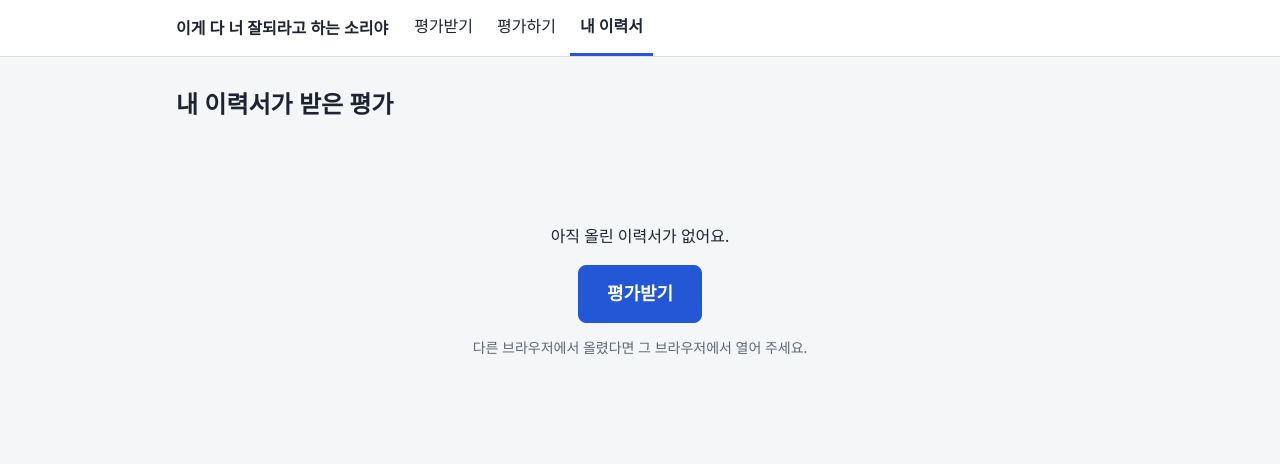
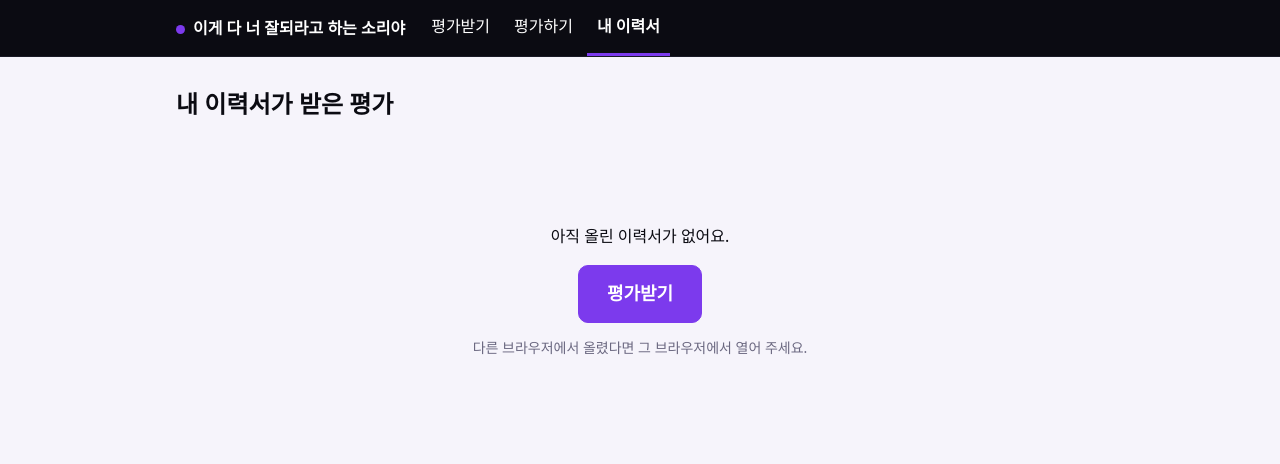
Before and after one commit to tlswltjq/kirothon-team-011, a Spring Boot app: page /my.html in a window 1280 px wide. Shown: the top 464 px of the page. Run offline with Spring Boot 4, Linux system fonts and the light colour scheme; some of the project's set-up classes (security, data sources, template engines, error pages and the like) are left out, and stand-ins take their place.

Commit message:
Restyle global CSS and nav with purple/black/white tokens

```diff
--- a/src/main/resources/static/css/app.css
+++ b/src/main/resources/static/css/app.css
@@ -1,44 +1,55 @@
 :root {
-  --bg: #f5f6f8; --card: #fff; --text: #1d2330; --muted: #5d6676; --line: #d9dde5;
-  --primary: #2457d6; --primary-dark: #1b44a8; --danger: #c62828; --ok: #1b7f3b; --warn-bg: #fff6df;
+  --ink: #0B0B12; --ink-2: #1A1A26; --white: #FFFFFF; --paper: #F6F4FB;
+  --purple: #7C3AED; --purple-dark: #5B21B6; --purple-soft: #EDE9FE; --purple-glow: #A78BFA;
+  --muted: #6B6880; --line: #E4E0F0; --ok: #15803D; --warn: #B45309; --err: #B91C1C;
+  /* 기존 이름 호환 별칭(다른 파일이 참조 중) */
+  --bg: var(--paper); --card: var(--white); --text: var(--ink);
+  --primary: var(--purple); --primary-dark: var(--purple-dark); --danger: var(--err); --warn-bg: #FEF3E2;
+  --shadow: 0 2px 12px rgba(124, 58, 237, .10);
 }
 * { box-sizing: border-box; }
-body { margin: 0; background: var(--bg); color: var(--text);
+body { margin: 0; background: var(--paper); color: var(--ink);
   font-family: "Noto Sans KR", "Apple SD Gothic Neo", "Malgun Gothic", system-ui, sans-serif; line-height: 1.55; }
-header.nav { background: var(--card); border-bottom: 1px solid var(--line); }
+header.nav { background: var(--ink); border-bottom: 1px solid var(--ink-2); }
 header.nav nav { max-width: 960px; margin: 0 auto; padding: 0 16px; display: flex; flex-wrap: wrap; align-items: center; gap: 4px; }
-header.nav a.brand { font-weight: 700; margin-right: 12px; padding: 14px 0; border-bottom: 0; }
-header.nav a { color: var(--text); text-decoration: none; padding: 14px 10px; border-bottom: 3px solid transparent; }
-header.nav a:hover { color: var(--primary); }
-header.nav a.current { border-bottom-color: var(--primary); font-weight: 600; }
+header.nav a.brand { font-weight: 700; margin-right: 12px; padding: 14px 0; border-bottom: 0; color: var(--white); }
+header.nav a.brand .dot { display: inline-block; width: 9px; height: 9px; border-radius: 50%; background: var(--purple); margin-right: 8px; vertical-align: middle; }
+header.nav a { color: var(--white); text-decoration: none; padding: 14px 10px; border-bottom: 3px solid transparent; }
+header.nav a:hover { color: var(--purple-glow); }
+header.nav a.brand:hover { color: var(--white); }
+header.nav a.current { border-bottom-color: var(--purple); font-weight: 600; }
 main { max-width: 960px; margin: 0 auto; padding: 20px 16px 60px; }
-h1 { font-size: 24px; margin: 8px 0 16px; }
+h1 { color: var(--ink); font-size: 24px; margin: 8px 0 16px; }
 h2 { font-size: 18px; margin: 0 0 12px; }
-.card { background: var(--card); border: 1px solid var(--line); border-radius: 10px; padding: 18px; margin-bottom: 16px; }
+.card { background: var(--card); border: 1px solid var(--line); border-radius: 12px; padding: 18px; margin-bottom: 16px; box-shadow: var(--shadow); }
 label { display: block; font-weight: 600; margin: 12px 0 4px; }
 input[type=text], input[type=file], textarea, select { width: 100%; padding: 9px 10px; border: 1px solid var(--line);
-  border-radius: 6px; font: inherit; background: #fff; }
+  border-radius: 6px; font: inherit; background: var(--white); }
 textarea { min-height: 80px; resize: vertical; }
-button, .btn { display: inline-block; font: inherit; padding: 9px 16px; border-radius: 6px; border: 1px solid var(--primary);
-  background: var(--primary); color: #fff; cursor: pointer; text-decoration: none; }
-button:hover, .btn:hover { background: var(--primary-dark); }
+button, .btn { display: inline-block; font: inherit; padding: 9px 16px; border-radius: 6px; border: 1px solid var(--purple);
+  background: var(--purple); color: var(--white); cursor: pointer; text-decoration: none; }
+button:hover, .btn:hover { background: var(--purple-dark); border-color: var(--purple-dark); color: var(--white); }
+button:focus-visible, .btn:focus-visible, a:focus-visible, input:focus-visible, textarea:focus-visible, select:focus-visible { outline: 2px solid var(--purple); outline-offset: 2px; }
+a { color: var(--purple-dark); }
 button:disabled { opacity: .5; cursor: not-allowed; }
-button.secondary, .btn.secondary { background: #fff; color: var(--primary); }
-button.danger { background: #fff; color: var(--danger); border-color: var(--danger); }
+button.secondary, .btn.secondary { background: var(--white); color: var(--purple); border-color: var(--purple); }
+button.secondary:hover, .btn.secondary:hover { background: var(--purple-dark); color: var(--white); }
+button.danger { background: var(--white); color: var(--err); border-color: var(--err); }
+button.danger:hover { background: var(--err); color: var(--white); border-color: var(--err); }
 .row { display: flex; flex-wrap: wrap; gap: 8px; align-items: center; }
 .row > input[type=text] { flex: 1; min-width: 160px; width: auto; }
 .muted { color: var(--muted); font-size: 14px; }
-.msg { padding: 10px 12px; border-radius: 6px; margin: 12px 0; border: 1px solid var(--line); background: #f0f3fa; }
-.msg.error { background: #fdecec; border-color: #f2b8b5; color: var(--danger); }
-.msg.ok { background: #e9f7ee; border-color: #a8dcb9; color: var(--ok); }
-.msg.warn { background: var(--warn-bg); border-color: #ecd28a; color: #6b4c00; }
+.msg { padding: 10px 12px; border-radius: 6px; margin: 12px 0; border: 1px solid var(--line); background: var(--purple-soft); }
+.msg.error { background: #FDECEC; border-color: #F2B8B5; color: var(--err); }
+.msg.ok { background: #E9F7EE; border-color: #A8DCB9; color: var(--ok); }
+.msg.warn { background: var(--warn-bg); border-color: #ECD28A; color: var(--warn); }
 .hidden { display: none !important; }
 .chips { display: flex; flex-wrap: wrap; gap: 6px; margin: 8px 0; }
-.chip { background: #eef1f8; border: 1px solid var(--line); border-radius: 999px; padding: 3px 10px; font-size: 14px; }
-.chip button { padding: 0 6px; margin-left: 4px; background: transparent; color: var(--danger); border: 0; }
+.chip { background: var(--purple-soft); border: 1px solid var(--line); border-radius: 999px; padding: 3px 10px; font-size: 14px; }
+.chip button { padding: 0 6px; margin-left: 4px; background: transparent; color: var(--err); border: 0; }
 .chip.nomatch { background: var(--warn-bg); }
 .counts { display: flex; flex-wrap: wrap; gap: 10px; }
-.counts div { background: #eef1f8; border-radius: 8px; padding: 6px 12px; font-size: 14px; }
+.counts div { background: var(--purple-soft); border-radius: 8px; padding: 6px 12px; font-size: 14px; }
 ul.plain { padding-left: 18px; margin: 6px 0; }
 .pages { display: flex; flex-direction: column; gap: 16px; align-items: center; }
 .page-wrap { position: relative; width: 100%; max-width: 760px; border: 1px solid var(--line); background: #fff; line-height: 0; }
@@ -53,25 +64,25 @@ ul.plain { padding-left: 18px; margin: 6px 0; }
 .pin.active { outline: 3px solid #ffd43b; z-index: 3; }
 .pin.dim { opacity: .35; }
 .pin-item { border: 1px solid var(--line); border-radius: 8px; padding: 10px; margin-bottom: 8px; background: #fff; }
-.pin-item.active { border-color: var(--primary); box-shadow: 0 0 0 2px #cdd9f7; }
+.pin-item.active { border-color: var(--purple); box-shadow: 0 0 0 2px var(--purple-soft); }
 .pin-item .head { display: flex; justify-content: space-between; align-items: center; margin-bottom: 6px; font-weight: 600; }
 .pin-item .pin { position: static; transform: none; display: inline-block; margin-right: 6px; cursor: default; }
 .score { display: flex; gap: 14px; flex-wrap: wrap; }
 .score label { display: inline-flex; align-items: center; gap: 4px; font-weight: 400; margin: 0; }
-.field-error { color: var(--danger); font-size: 14px; margin-top: 4px; }
-.banner { padding: 10px 12px; border-radius: 6px; margin: 0 0 12px; border: 1px solid var(--line); background: #f0f3fa; }
-.banner.ok { background: #e9f7ee; border-color: #a8dcb9; color: var(--ok); }
-.banner.error { background: #fdecec; border-color: #f2b8b5; color: var(--danger); }
+.field-error { color: var(--err); font-size: 14px; margin-top: 4px; }
+.banner { padding: 10px 12px; border-radius: 12px; margin: 0 0 12px; border: 1px solid var(--purple-glow); background: var(--purple-soft); color: var(--ink); }
+.banner.ok { background: #E9F7EE; border-color: #A8DCB9; color: var(--ok); }
+.banner.error { background: #FDECEC; border-color: #F2B8B5; color: var(--err); }
 .sticky-bar { position: sticky; bottom: 0; z-index: 5; background: var(--card); border-top: 1px solid var(--line);
-  padding: 12px 16px; margin: 0 -16px; display: flex; flex-wrap: wrap; gap: 8px 12px; align-items: center; box-shadow: 0 -2px 8px rgba(0,0,0,.06); }
-.big-btn { display: inline-block; font-size: 18px; font-weight: 600; padding: 14px 28px; border-radius: 8px; }
-.page-wrap.loading { aspect-ratio: 1 / 1.414; background: #e4e7ed; line-height: 1.55; }
+  padding: 12px 16px; margin: 0 -16px; display: flex; flex-wrap: wrap; gap: 8px 12px; align-items: center; box-shadow: 0 -2px 12px rgba(124, 58, 237, .14); }
+.big-btn { display: inline-block; font-size: 18px; font-weight: 600; padding: 14px 28px; border-radius: 10px; }
+.page-wrap.loading { aspect-ratio: 1 / 1.414; background: var(--purple-soft); line-height: 1.55; }
 .page-wrap .page-fallback { display: flex; flex-direction: column; align-items: center; justify-content: center; gap: 8px; min-height: 120px; padding: 16px; line-height: 1.55; }
 .page-wrap.loading .page-fallback { height: 100%; }
 @media (max-width: 600px) {
   .big-btn { width: 100%; text-align: center; }
   main { padding: 12px 10px 40px; }
-  h1 { font-size: 20px; }
+  h1 { color: var(--ink); font-size: 20px; }
   header.nav a { padding: 10px 8px; }
   button, .btn { width: 100%; text-align: center; }
   .chip button, .pin-item button { width: auto; }
--- a/src/main/resources/static/js/nav.js
+++ b/src/main/resources/static/js/nav.js
@@ -12,7 +12,7 @@ export function renderNav() {
   if (!host) return;
   host.classList.add('nav');
   const current = location.pathname.split('/').pop() || 'index.html';
-  const nav = el('nav', {}, el('a', { text: '이게 다 너 잘되라고 하는 소리야', cls: 'brand', attrs: { href: 'index.html' } }));
+  const nav = el('nav', {}, el('a', { cls: 'brand', attrs: { href: 'index.html' } }, el('span', { cls: 'dot', attrs: { 'aria-hidden': 'true' } }), el('span', { text: '이게 다 너 잘되라고 하는 소리야' })));
   for (const [href, label] of LINKS) {
     nav.appendChild(el('a', { text: label, cls: href === current ? 'current' : '', attrs: { href } }));
   }
```
